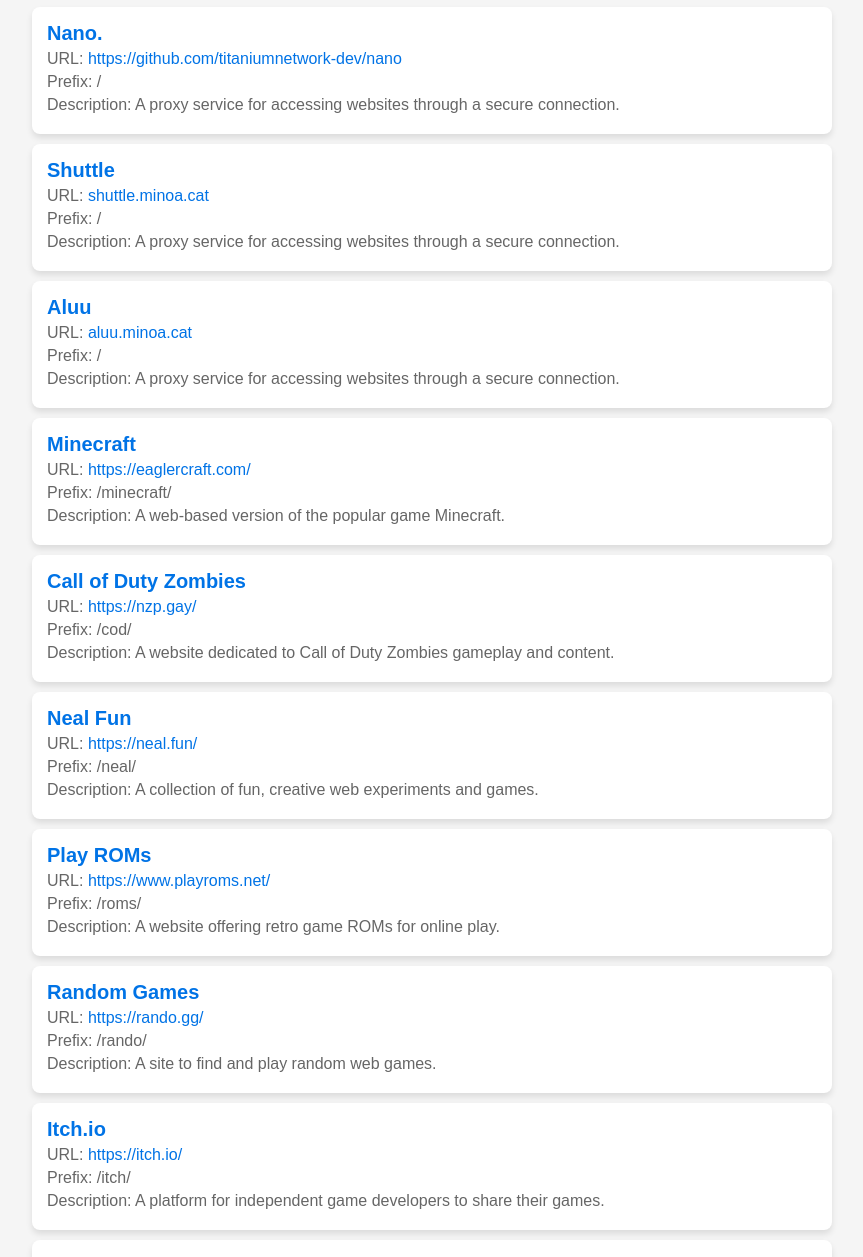
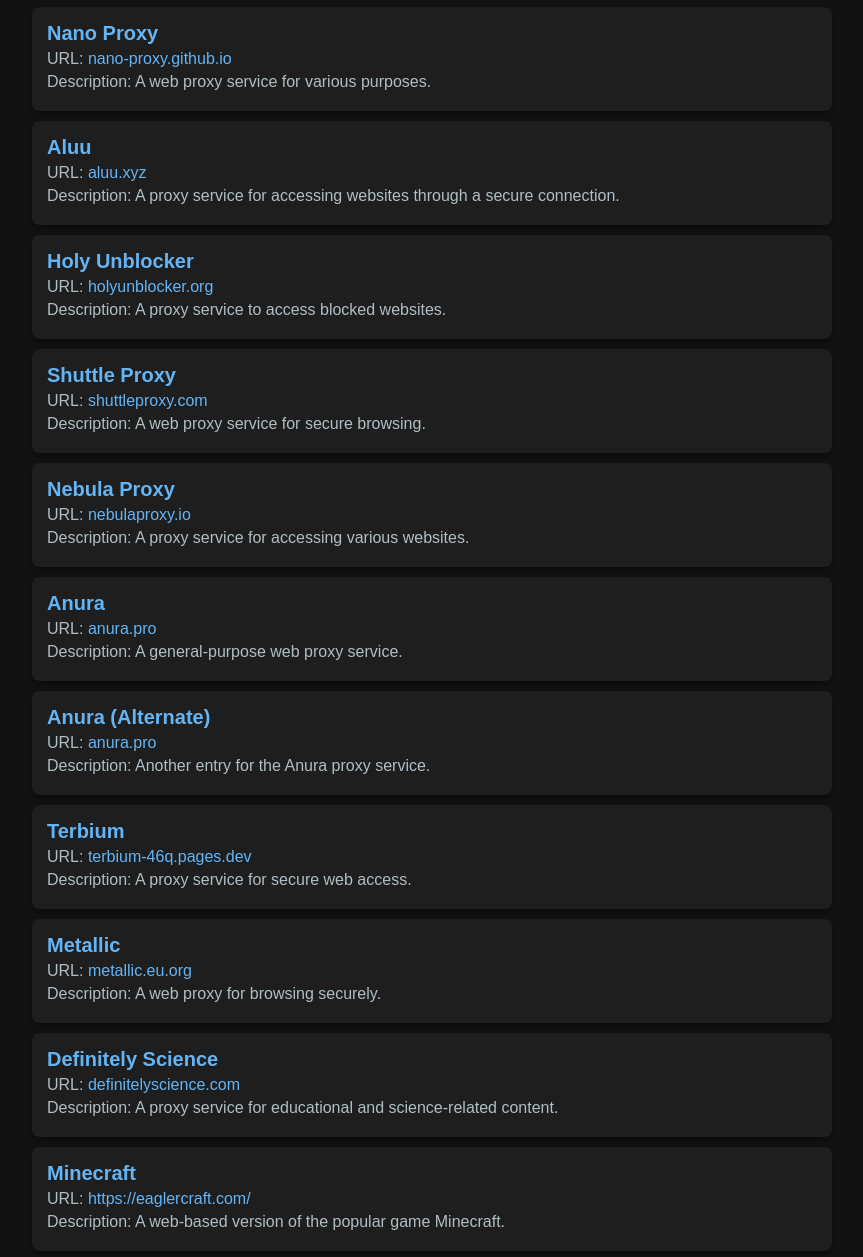
Before and after one commit to M1noa/Vercel-Web-Proxy, a website: page public/list.html in a window 1280 px wide. Shown: the part 93-1350 px from the top of the page, without its empty margins (208-1071 px from the left). Drawn offline with Linux system fonts and the light colour scheme.

Commit message:
Update list.html

```diff
--- a/public/list.html
+++ b/public/list.html
@@ -7,36 +7,40 @@
   <style>
     body {
       font-family: Arial, sans-serif;
-      background-color: #f5f5f5;
+      background-color: #121212;
+      color: #e1e1e1;
       margin: 0;
       padding: 20px;
     }
     h1 {
-      color: #333;
+      color: #e1e1e1;
     }
     .container {
       max-width: 800px;
       margin: 0 auto;
     }
     .link {
-      background-color: #fff;
+      background-color: #1e1e1e;
       padding: 15px;
       margin: 10px 0;
       border-radius: 8px;
-      box-shadow: 0 4px 6px rgba(0, 0, 0, 0.1);
+      box-shadow: 0 4px 6px rgba(0, 0, 0, 0.3);
     }
     .link h2 {
       margin: 0;
       font-size: 20px;
-      color: #0073e6;
+      color: #64b5f6;
     }
     .link p {
       margin: 5px 0;
-      color: #666;
+      color: #b0bec5;
     }
     a {
       text-decoration: none;
-      color: #0073e6;
+      color: #64b5f6;
+    }
+    a:hover {
+      text-decoration: underline;
     }
   </style>
 </head>
@@ -46,93 +50,122 @@
     <h1>Things n websutes 4 school</h1>
 
     <div class="link">
-      <h2><a href="https://nano.minoa.cat">Nano.</a></h2>
-      <p>URL: <a href="https://github.com/titaniumnetwork-dev/nano" target="_blank">https://github.com/titaniumnetwork-dev/nano</a></p>
-      <p>Prefix: /</p>
+      <h2><a href="/nano/">Nano Proxy</a></h2>
+      <p>URL: <a href="https://nano-proxy.github.io/" target="_blank">nano-proxy.github.io</a></p>
+      <p>Description: A web proxy service for various purposes.</p>
+    </div>
+
+    <div class="link">
+      <h2><a href="/aluu/">Aluu</a></h2>
+      <p>URL: <a href="https://aluu.xyz/" target="_blank">aluu.xyz</a></p>
       <p>Description: A proxy service for accessing websites through a secure connection.</p>
     </div>
 
     <div class="link">
-      <h2><a href="https://shuttle.minoa.cat">Shuttle</a></h2>
-      <p>URL: <a href="https://shuttle.minoa.cat" target="_blank">shuttle.minoa.cat</a></p>
-      <p>Prefix: /</p>
-      <p>Description: A proxy service for accessing websites through a secure connection.</p>
+      <h2><a href="/holy/">Holy Unblocker</a></h2>
+      <p>URL: <a href="https://holyunblocker.org/" target="_blank">holyunblocker.org</a></p>
+      <p>Description: A proxy service to access blocked websites.</p>
     </div>
 
     <div class="link">
-      <h2><a href="https://aluu.minoa.cat">Aluu</a></h2>
-      <p>URL: <a href="https://aluu.minoa.cat" target="_blank">aluu.minoa.cat</a></p>
-      <p>Prefix: /</p>
-      <p>Description: A proxy service for accessing websites through a secure connection.</p>
+      <h2><a href="/shuttle/">Shuttle Proxy</a></h2>
+      <p>URL: <a href="https://shuttleproxy.com/" target="_blank">shuttleproxy.com</a></p>
+      <p>Description: A web proxy service for secure browsing.</p>
     </div>
 
     <div class="link">
-      <h2><a href="https://eaglercraft.com/">Minecraft</a></h2>
+      <h2><a href="/nebula/">Nebula Proxy</a></h2>
+      <p>URL: <a href="https://nebulaproxy.io/" target="_blank">nebulaproxy.io</a></p>
+      <p>Description: A proxy service for accessing various websites.</p>
+    </div>
+
+    <div class="link">
+      <h2><a href="/">Anura</a></h2>
+      <p>URL: <a href="https://anura.pro/" target="_blank">anura.pro</a></p>
+      <p>Description: A general-purpose web proxy service.</p>
+    </div>
+
+    <div class="link">
+      <h2><a href="/anura/">Anura (Alternate)</a></h2>
+      <p>URL: <a href="https://anura.pro/" target="_blank">anura.pro</a></p>
+      <p>Description: Another entry for the Anura proxy service.</p>
+    </div>
+
+    <div class="link">
+      <h2><a href="/terbium/">Terbium</a></h2>
+      <p>URL: <a href="https://terbium-46q.pages.dev/" target="_blank">terbium-46q.pages.dev</a></p>
+      <p>Description: A proxy service for secure web access.</p>
+    </div>
+
+    <div class="link">
+      <h2><a href="/metallic/">Metallic</a></h2>
+      <p>URL: <a href="https://metallic.eu.org/" target="_blank">metallic.eu.org</a></p>
+      <p>Description: A web proxy for browsing securely.</p>
+    </div>
+
+    <div class="link">
+      <h2><a href="/defsci/">Definitely Science</a></h2>
+      <p>URL: <a href="https://definitelyscience.com/" target="_blank">definitelyscience.com</a></p>
+      <p>Description: A proxy service for educational and science-related content.</p>
+    </div>
+
+    <div class="link">
+      <h2><a href="/eaglercraft/">Minecraft</a></h2>
       <p>URL: <a href="https://eaglercraft.com/" target="_blank">https://eaglercraft.com/</a></p>
-      <p>Prefix: /minecraft/</p>
       <p>Description: A web-based version of the popular game Minecraft.</p>
     </div>
 
     <div class="link">
-      <h2><a href="https://nzp.gay/">Call of Duty Zombies</a></h2>
+      <h2><a href="/nzp/">Call of Duty Zombies</a></h2>
       <p>URL: <a href="https://nzp.gay/" target="_blank">https://nzp.gay/</a></p>
-      <p>Prefix: /cod/</p>
       <p>Description: A website dedicated to Call of Duty Zombies gameplay and content.</p>
     </div>
 
     <div class="link">
-      <h2><a href="https://neal.fun/">Neal Fun</a></h2>
+      <h2><a href="/neal/">Neal Fun</a></h2>
       <p>URL: <a href="https://neal.fun/" target="_blank">https://neal.fun/</a></p>
-      <p>Prefix: /neal/</p>
       <p>Description: A collection of fun, creative web experiments and games.</p>
     </div>
 
     <div class="link">
-      <h2><a href="https://www.playroms.net/">Play ROMs</a></h2>
+      <h2><a href="/playroms/">Play ROMs</a></h2>
       <p>URL: <a href="https://www.playroms.net/" target="_blank">https://www.playroms.net/</a></p>
-      <p>Prefix: /roms/</p>
       <p>Description: A website offering retro game ROMs for online play.</p>
     </div>
 
     <div class="link">
-      <h2><a href="https://rando.gg/">Random Games</a></h2>
+      <h2><a href="/rando/">Random Games</a></h2>
       <p>URL: <a href="https://rando.gg/" target="_blank">https://rando.gg/</a></p>
-      <p>Prefix: /rando/</p>
       <p>Description: A site to find and play random web games.</p>
     </div>
 
     <div class="link">
-      <h2><a href="https://itch.io/">Itch.io</a></h2>
+      <h2><a href="/itch/">Itch.io</a></h2>
       <p>URL: <a href="https://itch.io/" target="_blank">https://itch.io/</a></p>
-      <p>Prefix: /itch/</p>
       <p>Description: A platform for independent game developers to share their games.</p>
     </div>
 
     <div class="link">
-      <h2><a href="https://now.gg/play/roblox-corporation/5349/roblox">Roblox</a></h2>
+      <h2><a href="/roblox/">Roblox</a></h2>
       <p>URL: <a href="https://now.gg/play/roblox-corporation/5349/roblox" target="_blank">https://now.gg/play/roblox-corporation/5349/roblox</a></p>
-      <p>Prefix: /roblox/</p>
       <p>Description: Play Roblox through the browser using the Now.gg platform.</p>
     </div>
 
     <div class="link">
-      <h2><a href="https://adfree3kh0.github.io/">3kh0</a></h2>
+      <h2><a href="/3kh/">3kh0</a></h2>
       <p>URL: <a href="https://adfree3kh0.github.io/" target="_blank">https://adfree3kh0.github.io/</a></p>
-      <p>Prefix: /3kh/</p>
       <p>Description: A collection of online games and fun activities.</p>
     </div>
 
     <div class="link">
-      <h2><a href="https://1v1.lol/">1v1.LOL</a></h2>
+      <h2><a href="/1v1/">1v1.LOL</a></h2>
       <p>URL: <a href="https://1v1.lol/" target="_blank">https://1v1.lol/</a></p>
-      <p>Prefix: /1v1/</p>
       <p>Description: A popular browser-based 1v1 battle game.</p>
     </div>
 
     <div class="link">
-      <h2><a href="https://www.braflix.st/">Braflix</a></h2>
+      <h2><a href="/braflix/">Braflix</a></h2>
       <p>URL: <a href="https://www.braflix.st/" target="_blank">https://www.braflix.st/</a></p>
-      <p>Prefix: /braflix/</p>
       <p>Description: A website to stream movies and TV shows online.</p>
     </div>
 
```
